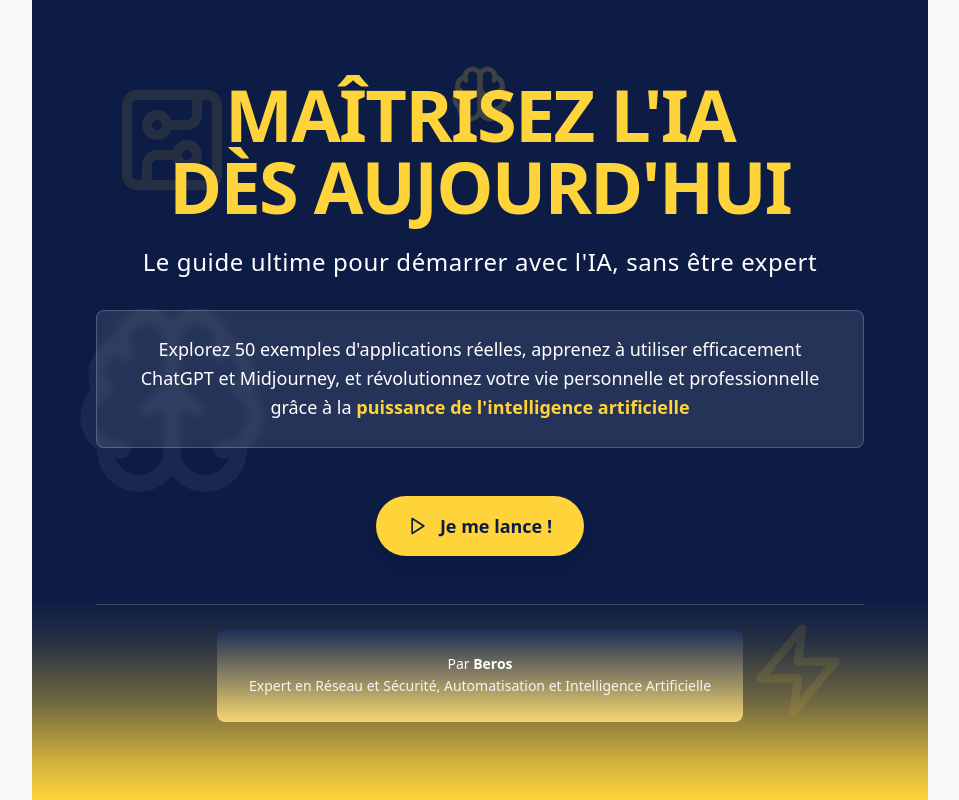
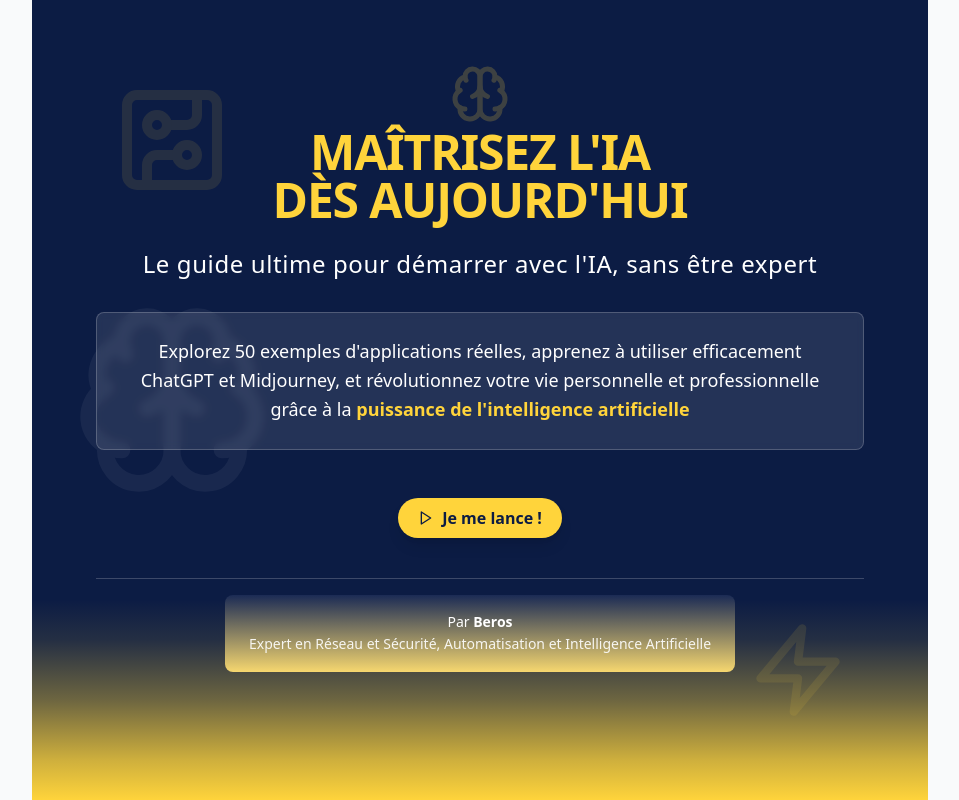
Before and after one commit to yakatshi08/ebook-github, a React (Vite) app: page / in a window 1280 px wide. Shown: the whole page, without its empty margins (160-1119 px from the left). Built offline with nearby package versions, Linux system fonts and the light colour scheme.

Commit message:
Ajustements de mise en page de la couverture

```diff
--- a/src/components/Cover.tsx
+++ b/src/components/Cover.tsx
@@ -29,14 +29,14 @@ const Cover: React.FC<CoverProps> = ({ onStart }) => {
 
       {/* Main content */}
       <div className="z-10 max-w-3xl">
-        {/* Main title */}
-        <h1 className="text-5xl md:text-7xl font-bold text-[#FFD43B] mb-6 tracking-tight leading-tight">
+        {/* Main title - ZONE 1 - Taille réduite */}
+        <h1 className="text-3xl md:text-5xl font-bold text-[#FFD43B] mb-6 tracking-tight leading-tight">
           MAÎTRISEZ L'IA
           <br />
           DÈS AUJOURD'HUI
         </h1>
 
-        {/* Subtitle - MODIFICATION 1 */}
+        {/* Subtitle */}
         <p className="text-xl md:text-2xl text-white mb-8 font-light tracking-wide leading-relaxed">
           Le guide ultime pour démarrer avec l'IA, sans être expert
         </p>
@@ -50,21 +50,21 @@ const Cover: React.FC<CoverProps> = ({ onStart }) => {
           </p>
         </div>
 
-        {/* CTA Button - MODIFICATION 2 */}
+        {/* CTA Button - ZONE 2 - Taille réduite */}
         <button
           onClick={onStart}
-          className="bg-[#FFD43B] text-[#0C1C44] px-8 py-4 rounded-full font-semibold text-lg
+          className="bg-[#FFD43B] text-[#0C1C44] px-5 py-2 rounded-full font-semibold text-base
                    hover:bg-yellow-300 transition-all duration-300 transform hover:scale-105
-                   shadow-lg hover:shadow-xl flex items-center gap-3 mx-auto"
+                   shadow-lg hover:shadow-xl flex items-center gap-2 mx-auto"
         >
-          <Play size={20} />
+          <Play size={16} />
           Je me lance !
         </button>
 
-        {/* Author signature - AMÉLIORATIONS VISUELLES */}
-        <div className="mt-12 pt-6 border-t border-white/20 relative z-20">
+        {/* Author signature - ZONE 3 - Repositionné */}
+        <div className="mt-10 pt-4 border-t border-white/20 relative z-20">
           <div
-            className="rounded-lg px-8 py-6 inline-block"
+            className="rounded-lg px-6 py-4 inline-block"
             style={{
               background: 'linear-gradient(to top, #F6D76F, #1B2B55)'
             }}
```
